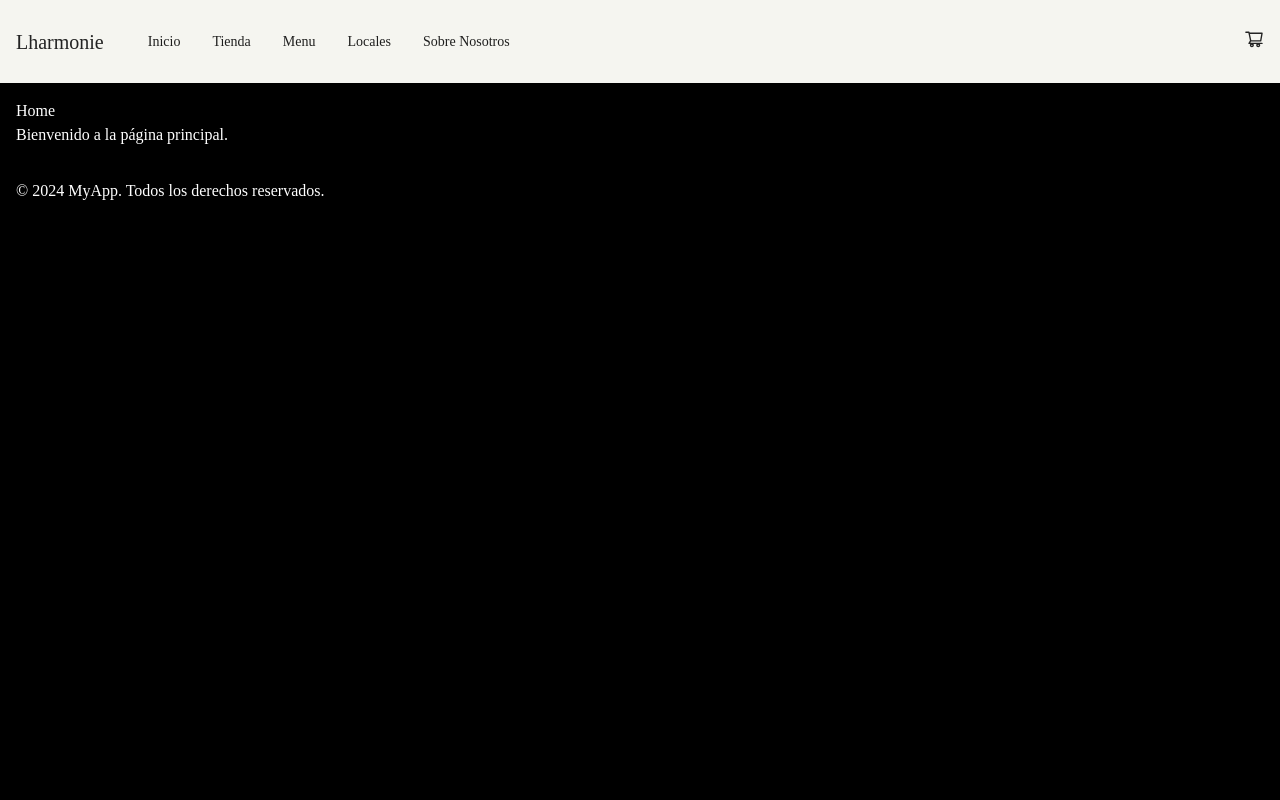
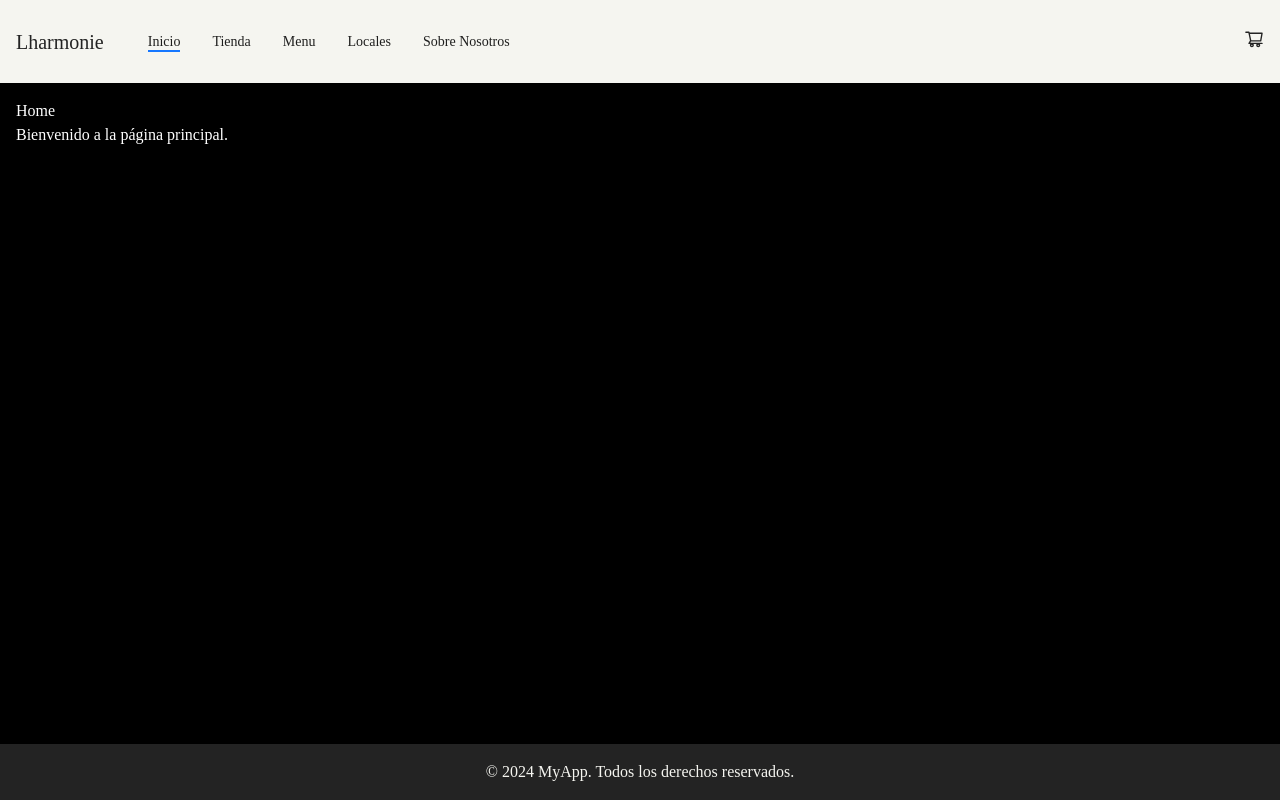
Before and after one commit to EfraquinDevelopment/lharmonie-front, a Next.js app: page /home in a window 1280 px wide. Built offline with nearby package versions, Linux system fonts and the light colour scheme.

Commit message:
add layout & footer bottom

```diff
--- a/src/components/layout/app-menu.tsx
+++ b/src/components/layout/app-menu.tsx
@@ -1,19 +1,16 @@
-import { MENU_ITEMS } from "@/config/menu-items";
-import { Menu, Drawer, Button, MenuProps } from "antd";
-import Link from "next/link";
+import { generateMenuItems } from "@/config/menu-items";
+import { Menu, MenuProps } from "antd";
+import { usePathname } from "next/navigation";
+import { useMemo } from "react";
 
 type Props = MenuProps;
 
 const AppMenu = ({ ...menuProps }: Props) => {
-  return (
-    <Menu {...menuProps}>
-      {MENU_ITEMS.map((item) => (
-        <Menu.Item key={item.title}>
-          <Link href={item.link}>{item.title}</Link>
-        </Menu.Item>
-      ))}
-    </Menu>
-  );
+  const pathname = usePathname();
+
+  const menuItems = useMemo(() => generateMenuItems(), []);
+
+  return <Menu activeKey={pathname} items={menuItems} {...menuProps} />;
 };
 
 export default AppMenu;
--- a/src/components/layout/header.tsx
+++ b/src/components/layout/header.tsx
@@ -11,7 +11,7 @@ const Header = () => {
   const { isOpen, openDrawer, closeDrawer } = useDrawer();
 
   return (
-    <header className="bg-lharmonie-primary text-white p-4">
+    <header className="bg-lharmonie-primary text-white p-4 w-full">
       <nav className="container mx-auto flex justify-between items-center">
         <div className="flex items-center gap-3">
           <Logo />
--- a/src/config/menu-items.ts
+++ /dev/null
@@ -1,22 +0,0 @@
-export const MENU_ITEMS = [
-  {
-    title: "Inicio",
-    link: "/",
-  },
-  {
-    title: "Tienda",
-    link: "/tienda",
-  },
-  {
-    title: "Menu",
-    link: "/menu",
-  },
-  {
-    title: "Locales",
-    link: "/locales",
-  },
-  {
-    title: "Sobre Nosotros",
-    link: "/sobre-nosotros",
-  },
-];
--- /dev/null
+++ b/src/config/menu-items.tsx
@@ -0,0 +1,33 @@
+import { ItemType, MenuItemType } from "antd/es/menu/interface";
+import Link from "next/link";
+
+export const MENU_ITEMS = [
+  {
+    title: "Inicio",
+    link: "/home",
+  },
+  {
+    title: "Tienda",
+    link: "/tienda",
+  },
+  {
+    title: "Menu",
+    link: "/menu",
+  },
+  {
+    title: "Locales",
+    link: "/locales",
+  },
+  {
+    title: "Sobre Nosotros",
+    link: "/sobre-nosotros",
+  },
+];
+
+
+export const generateMenuItems = ():ItemType<MenuItemType>[] => {
+  return MENU_ITEMS.map((item) => ({
+    key: item.link,
+    label: <Link href={item.link}>{item.title}</Link>,
+  }));
+}
--- a/src/layouts/app-layout.tsx
+++ b/src/layouts/app-layout.tsx
@@ -4,13 +4,16 @@ import { ReactNode } from "react";
 type AppLayoutProps = {
   children: ReactNode;
 };
-
 const AppLayout = ({ children }: AppLayoutProps) => {
   return (
     <div className="flex flex-col min-h-screen">
-      <Header />
-      <main className="flex-grow container mx-auto p-4">{children}</main>
-      <footer className="bg-gray-800 text-white text-center p-4">
+      <header className="w-full">
+        <Header />
+      </header>
+      <main className="flex-grow container mx-auto p-4">
+        {children}
+      </main>
+      <footer className="w-full bg-lharmonie-secondary text-lharmonie-primary text-center p-4">
         © 2024 MyApp. Todos los derechos reservados.
       </footer>
     </div>
--- a/tailwind.config.ts
+++ b/tailwind.config.ts
@@ -5,6 +5,7 @@ const config: Config = {
     "./src/pages/**/*.{js,ts,jsx,tsx,mdx}",
     "./src/components/**/*.{js,ts,jsx,tsx,mdx}",
     "./src/app/**/*.{js,ts,jsx,tsx,mdx}",
+    "./src/layouts/**/*.{js,ts,jsx,tsx,mdx}",
   ],
   theme: {
     extend: {
```
